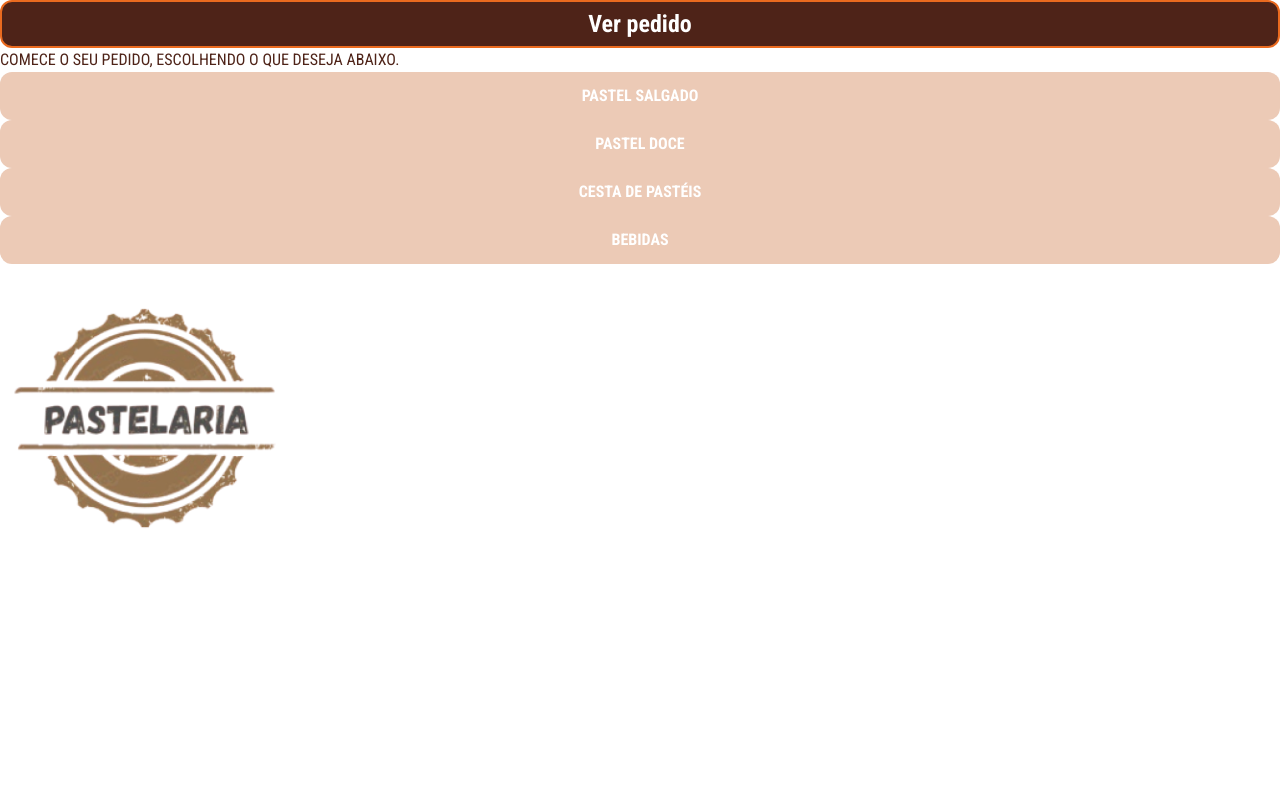
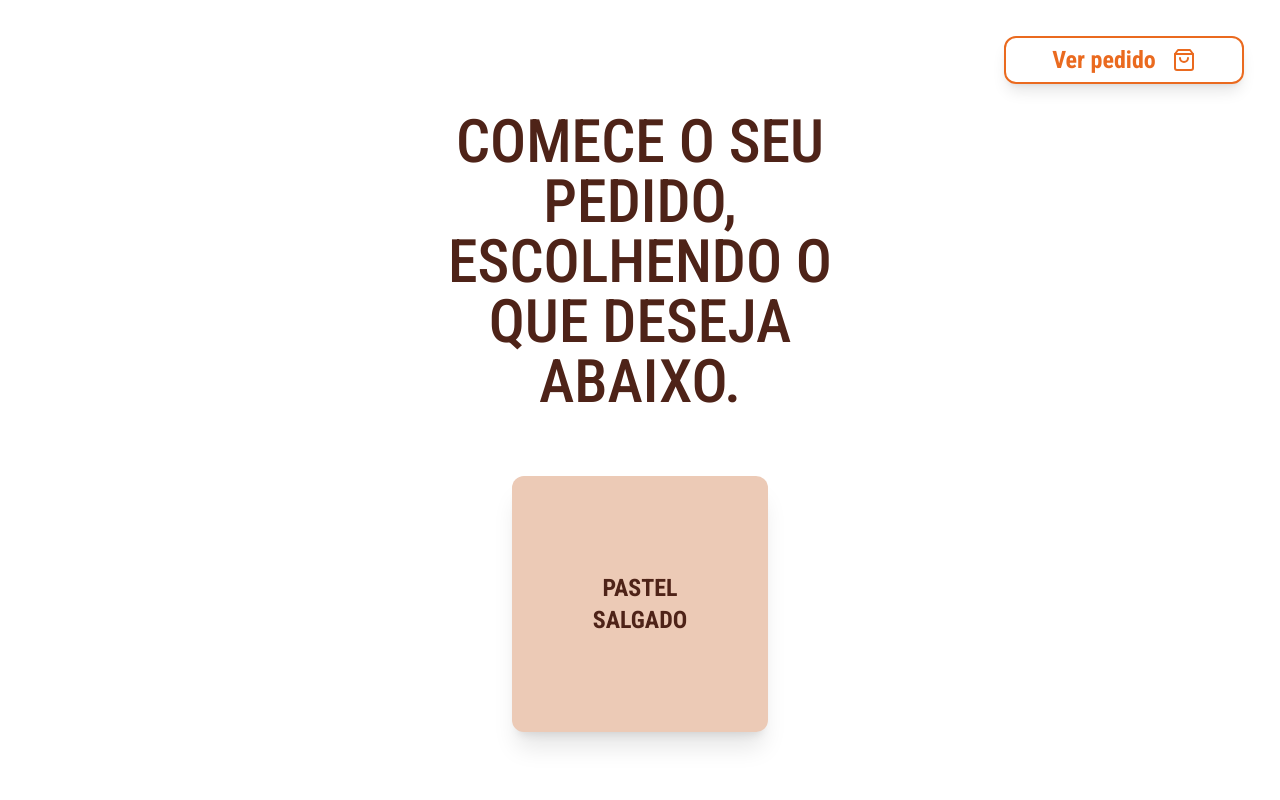
Before and after one commit to DevPBDias/app-pastelaria, a Next.js app: page /menu in a window 1280 px wide. Shown: the top 800 px of the page. Built offline with nearby package versions, Linux system fonts and the light colour scheme.

Commit message:
styles: styled menu page and his components

```diff
--- a/src/app/globals.css
+++ b/src/app/globals.css
@@ -34,11 +34,23 @@ body {
     color: var(--primary);
   }
 
-  .content-center {
+  .text-secondary {
+    color: var(--secondary);
+  }
+
+  .text-terciary {
+    color: var(--terciary);
+  }
+
+  .content-center-col {
     @apply flex flex-col justify-center items-center;
   }
 
+  .content-center-row {
+    @apply flex flex-row justify-center items-center;
+  }
+
   .main-cta {
-    @apply bg-secondary text-primary content-center font-bold text-3xl h-12 py-4 px-24 rounded-xl;
+    @apply bg-secondary text-primary content-center-col font-bold text-3xl h-12 py-4 px-24 rounded-xl;
   }
 }
--- a/src/app/menu/page.tsx
+++ b/src/app/menu/page.tsx
@@ -5,22 +5,24 @@ import React from "react";
 
 const Menu = () => {
   return (
-    <main>
+    <main className="px-36 py-28 content-center-col gap-16">
       <OrderBtn />
-      <h1>COMECE O SEU PEDIDO, ESCOLHENDO O QUE DESEJA ABAIXO.</h1>
-      <section>
+      <h1 className="font-medium text-6xl text-center w-1/2">
+        COMECE O SEU PEDIDO, ESCOLHENDO O QUE DESEJA ABAIXO.
+      </h1>
+      <section className="w-1/2 content-center-row flex-wrap gap-32">
         <ChoiceBtn
           name="PASTEL SALGADO"
           route="/pastel-salgado"
-          sizeText="font-3xl"
+          sizeText="text-2xl"
         />
         <ChoiceBtn
           name="PASTEL DOCE"
           route="/pastel-doce"
-          sizeText="font-3xl"
+          sizeText="text-2xl"
         />
-        <ChoiceBtn name="CESTA DE PASTÉIS" route="/cesta" sizeText="font-3xl" />
-        <ChoiceBtn name="BEBIDAS" route="/bebidas" sizeText="font-3xl" />
+        <ChoiceBtn name="CESTA DE PASTÉIS" route="/cesta" sizeText="text-2xl" />
+        <ChoiceBtn name="BEBIDAS" route="/bebidas" sizeText="text-2xl" />
       </section>
       <LightLogo />
     </main>
--- a/src/app/page.tsx
+++ b/src/app/page.tsx
@@ -4,7 +4,7 @@ import logo from "@/assets/icons/Logo.png";
 
 const Home = () => {
   return (
-    <main className="hero-bg-color w-full h-dvh content-center">
+    <main className="hero-bg-color w-full h-dvh content-center-col">
       <section className="content-center gap-12">
         <Image
           src={logo}
--- a/src/components/ChoiceBtn.tsx
+++ b/src/components/ChoiceBtn.tsx
@@ -9,10 +9,12 @@ interface BtnProps {
 const ChoiceBtn = ({ route, name, sizeText }: BtnProps) => {
   return (
     <Link
-      className="bg-light text-primary content-center h-12 py-2 px-12 rounded-xl"
+      className="bg-light text-primary content-center-col h-64 w-64 rounded-xl shadow-xl"
       href={`${route}`}
     >
-      <p className={`font-bold ${sizeText}`}>{name}</p>
+      <p className={`font-bold ${sizeText} text-secondary w-1/2 text-center`}>
+        {name}
+      </p>
     </Link>
   );
 };
--- a/src/components/OrderBtn.tsx
+++ b/src/components/OrderBtn.tsx
@@ -4,7 +4,7 @@ import Link from "next/link";
 const OrderBtn = () => {
   return (
     <Link
-      className="bg-secondary text-primary border-2 border-[var(--terciary)] content-center h-12 py-2 px-12 rounded-xl"
+      className="bg-primary text-terciary border-2 border-[var(--terciary)] content-center-row h-12 w-60 rounded-xl gap-4 absolute top-9 right-9 shadow-lg"
       href="/cart"
     >
       <p className="font-bold text-2xl">Ver pedido</p>
```
